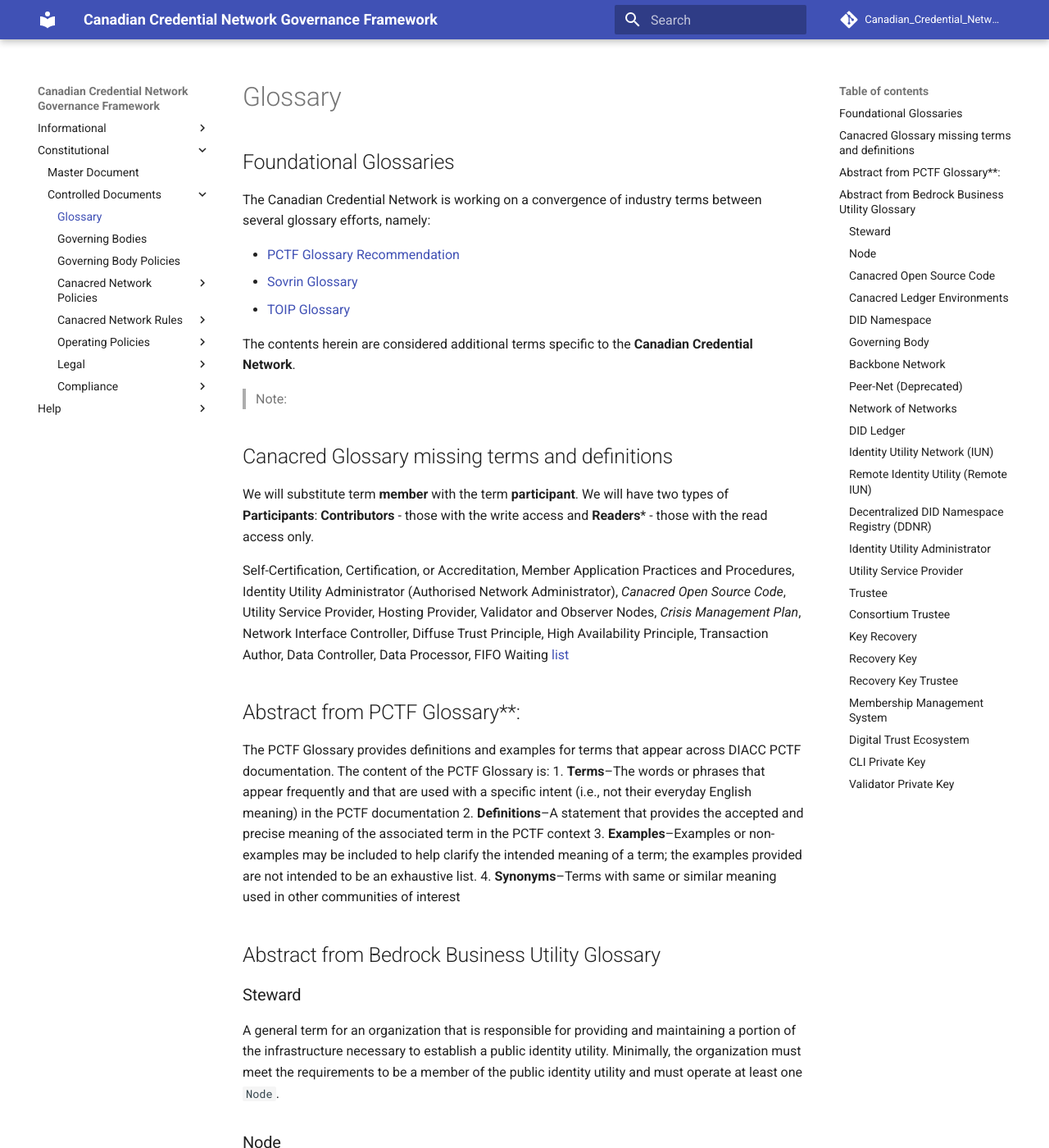
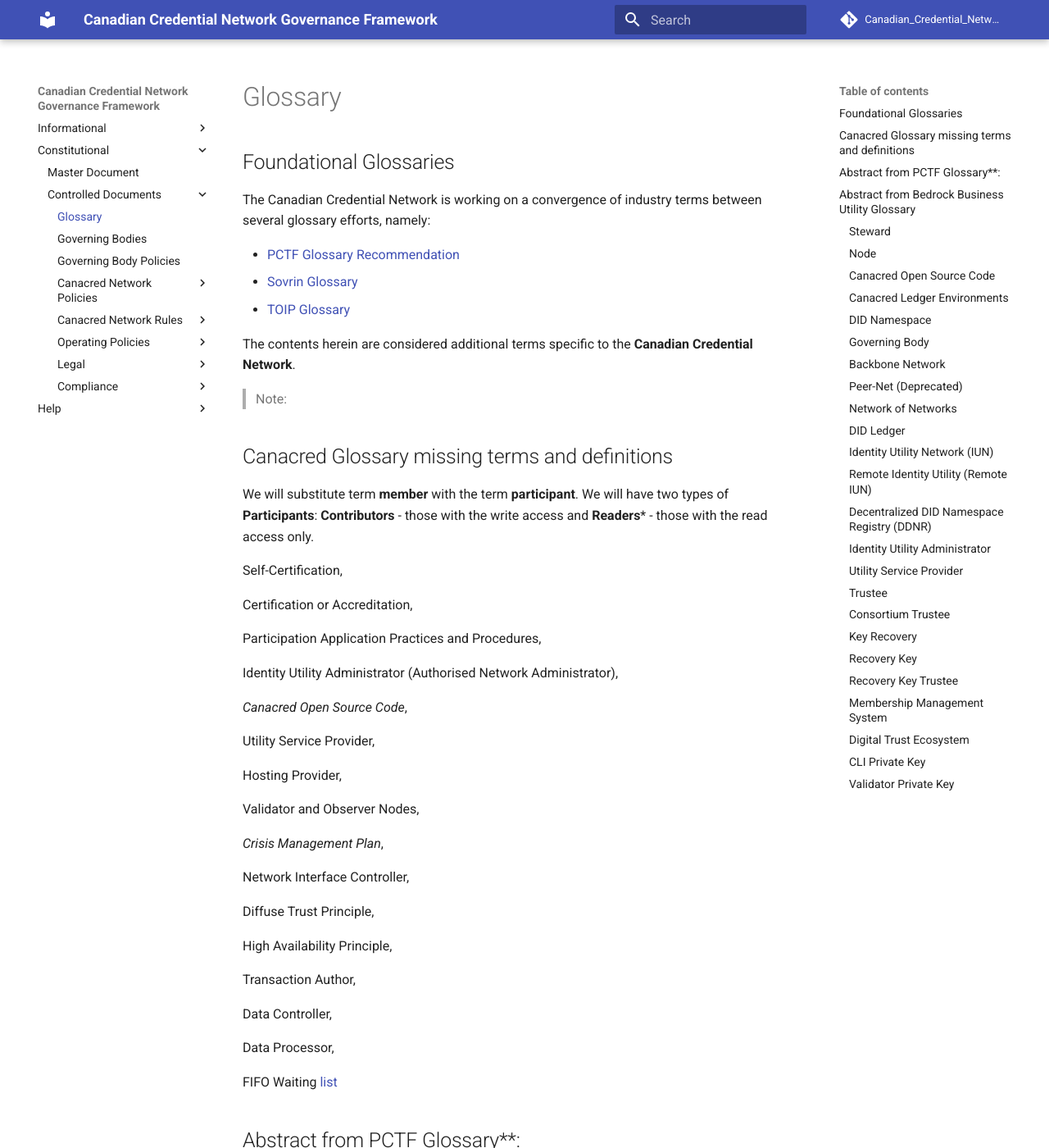
Before and after one commit to VictorSyntez/governance, an MkDocs documentation site: the page built from docs/gf_info/glossary.md, in a window 1280 px wide and 1400 px high. Shown: the whole window at 82% size. Built offline with MkDocs 1.6.1 and Material for MkDocs 9.7.7, drawn with Linux system fonts in a browser that asks for light colours; comment, search, counter and statistics services are not loaded.

Commit message:
updates to trust mark, by-laws, glossary

```diff
--- a/docs/gf_info/glossary.md
+++ b/docs/gf_info/glossary.md
@@ -15,7 +15,37 @@
 
 We will substitute term **member** with the term **participant**. We will have two types of **Participants**: **Contributors** - those with the write access and **Readers*** - those with the read access only.
 
- Self-Certification, Certification, or Accreditation, Member Application Practices and Procedures, Identity Utility Administrator (Authorised Network Administrator), *Canacred Open Source Code*, Utility Service Provider, Hosting Provider, Validator and Observer Nodes, *Crisis Management Plan*, Network Interface Controller, Diffuse Trust Principle, High Availability Principle, Transaction Author, Data Controller, Data Processor, FIFO Waiting [list](https://queue-it.com/queue-first-in-first-out/)
+Self-Certification,
+
+Certification or Accreditation,
+
+Participation Application Practices and Procedures,
+
+Identity Utility Administrator (Authorised Network Administrator),
+
+*Canacred Open Source Code*,
+
+Utility Service Provider,
+
+Hosting Provider,
+
+ Validator and Observer Nodes,
+
+*Crisis Management Plan*,
+
+Network Interface Controller,
+
+Diffuse Trust Principle,
+
+High Availability Principle,
+
+Transaction Author,
+
+Data Controller,
+
+Data Processor,
+
+FIFO Waiting [list](https://queue-it.com/queue-first-in-first-out/)
 
 ## Abstract from  PCTF Glossary**:
 
```
Also changed, not shown: docs/archive/by_laws v0.1.md (added, +108 -0 lines), docs/archive/certification_mark_policies.md (renamed from docs/gf_controlled/certification_mark_policies.md, +2 -2 lines), docs/gf_controlled/trust_mark_policies.md (+1 -18 lines), docs/gf_info/canacred_network.md (+6 -17 lines), docs/gf_info/participation.md (renamed from docs/gf_info/membership.md).
